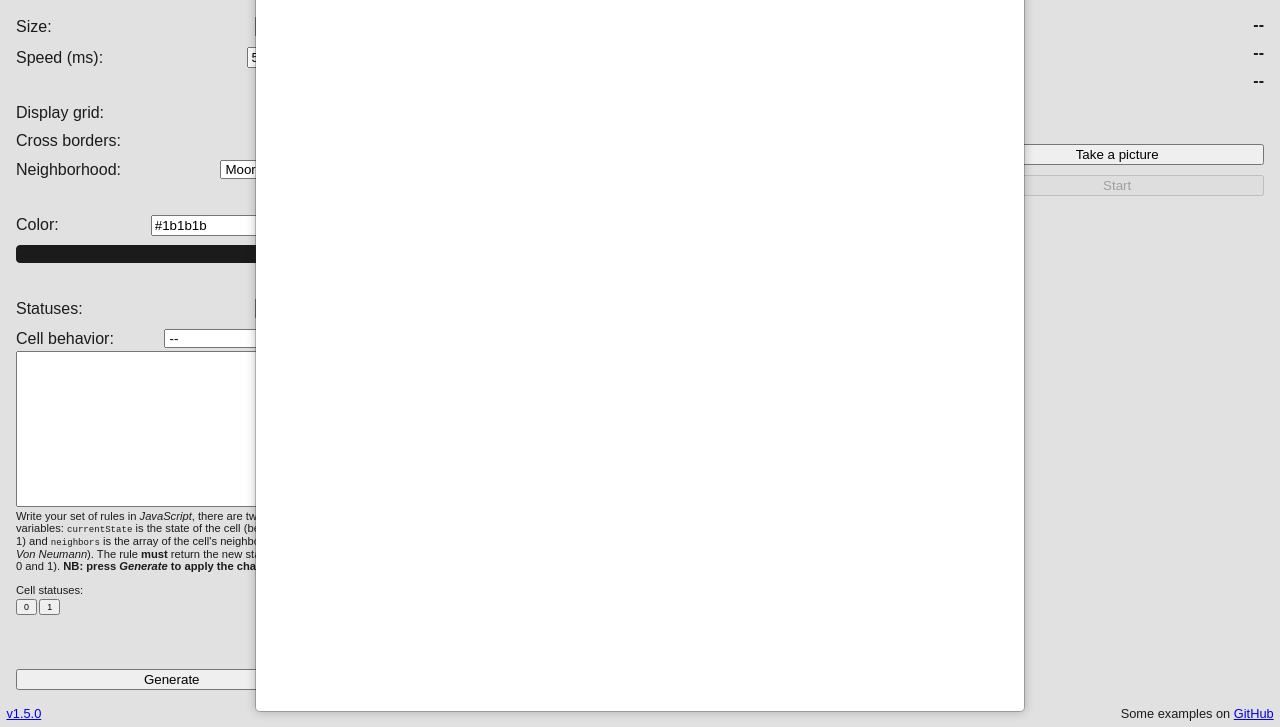
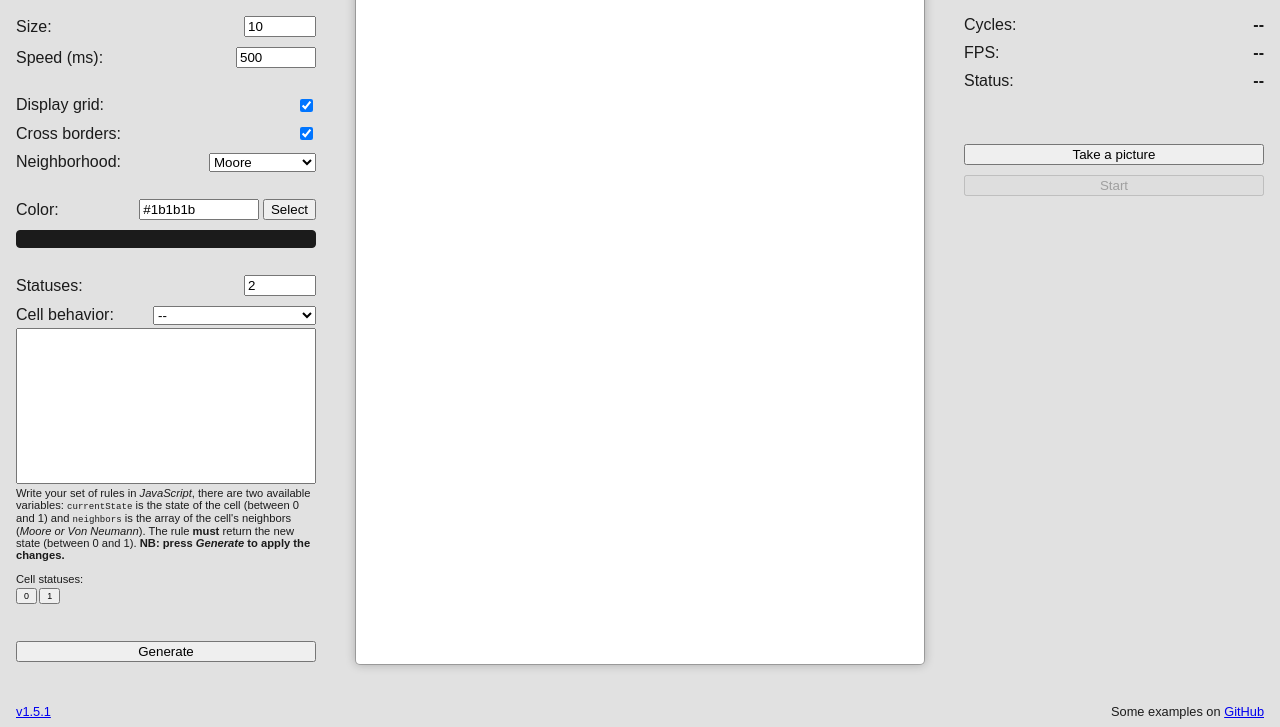
Before and after one commit to MedaiP90/game-of-life, a plain HTML site: page index.html in a window 1280 px wide. Shown: the part 73-800 px from the top of the page. Drawn offline with Linux system fonts and the light colour scheme.

Commit message:
visual refresh

```diff
--- a/css/gof.css
+++ b/css/gof.css
@@ -13,35 +13,23 @@ textarea {
   resize: none;
 }
 
-.body {
+.main {
   position: absolute;
   inset: 0;
-  display: flex;
-  flex-direction: column;
+  padding: 0 1em 0.5em 1em;
+  display: grid;
+  grid-template-columns: 1fr 2fr 1fr;
+  grid-template-rows: 1fr min-content;
   justify-content: center;
-  align-items: center;
-  pointer-events: none;
+  gap: 1.5em;
 }
 
 .panel {
-  position: absolute;
   display: flex;
   flex-direction: column;
+  max-height: 100%;
+  overflow: auto;
   gap: 0.6em;
-  min-width: 33ch;
-  max-width: 35ch;
-}
-
-.settings {
-  left: 1em;
-  max-height: 96vh;
-  overflow: auto;
-}
-
-.stats {
-  right: 1em;
-  max-height: 96vh;
-  overflow: auto;
 }
 
 .label-input {
@@ -58,8 +46,16 @@ textarea {
   gap: 0.2em;
 }
 
+.status-button {
+  font-size: 0.8em;
+}
+
 .caption {
   font-size: 0.7em;
+}
+
+.small-text {
+  font-size: 0.8em;
 }
 
 .small-space {
@@ -72,26 +68,12 @@ textarea {
   width: 2.2em;
 }
 
-.gh {
-  position: absolute;
-  bottom: 0.5em;
-  right: 0.5em;
-  font-size: 0.8em;
-}
-
-.version {
-  position: absolute;
-  bottom: 0.5em;
-  left: 0.5em;
-  font-size: 0.8em;
-}
-
 .bold {
   font-weight: bold;
 }
 
-.status-button {
-  font-size: 0.8em;
+.text-end {
+  text-align: end;
 }
 
 #loader {
@@ -104,14 +86,23 @@ textarea {
   z-index: 10;
 }
 
+#body {
+  position: relative;
+  display: flex;
+  flex-direction: column;
+  justify-content: center;
+  align-items: center;
+  padding: 1em;
+}
+
 #color {
   max-width: 15ch;
 }
 
 #automaton {
   background: white;
-  height: 96vh;
-  width: 96vh;
+  height: 100%;
+  width: 100%;
   border-radius: 4px;
   overflow: hidden;
   box-shadow:
--- a/index.html
+++ b/index.html
@@ -15,6 +15,7 @@
   </head>
 
   <body>
+    <div class="main">
       <div class="panel settings">
         <h1>Settings</h1>
 
@@ -83,6 +84,12 @@
         <div class="big-space"></div>
 
         <button id="generator" title="Generate a new random configuration">Generate</button>
+        <div class="small-space"></div>
+      </div>
+
+      <div id="body">
+        <canvas id="automaton"></canvas>
+        <div id="error-log"></div>
       </div>
 
       <div class="panel stats">
@@ -105,20 +112,19 @@
 
         <button id="screenshot" title="Take a picture of the automaton">Take a picture</button>
         <button id="starter" title="Start or pause the simulation" disabled>Start</button>
+        <div class="small-space"></div>
       </div>
 
-    <div class="body" id="body">
-      <canvas id="automaton"></canvas>
-      <div id="error-log"></div>
+      <div class="small-text">
+        <a href="https://github.com/MedaiP90/game-of-life/tree/v1.5.1" target="_blank">v1.5.1</a>
       </div>
 
-    <div class="version">
-      <a href="https://github.com/MedaiP90/game-of-life/tree/v1.5.0" target="_blank">v1.5.0</a>
-    </div>
+      <div></div>
 
-    <div class="gh">
+      <div class="small-text text-end">
         Some examples on
         <a href="https://github.com/MedaiP90/game-of-life/tree/main/examples" target="_blank">GitHub</a>
+      </div>
     </div>
 
     <div id="loader">
```
Lines whose indentation alone changed are shown as unchanged.
